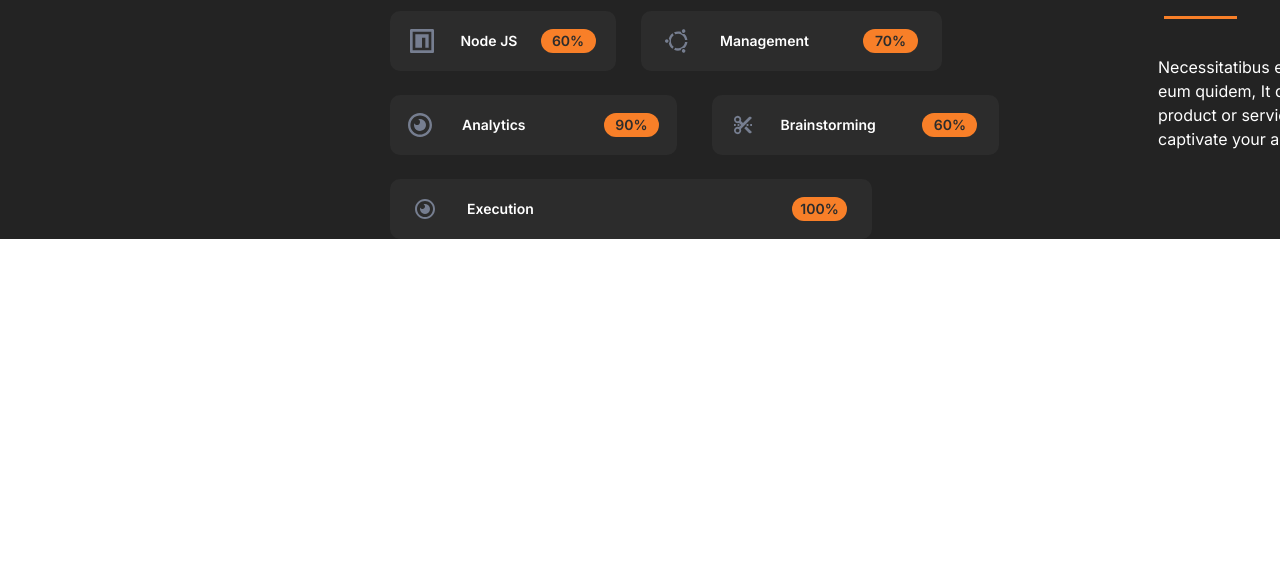
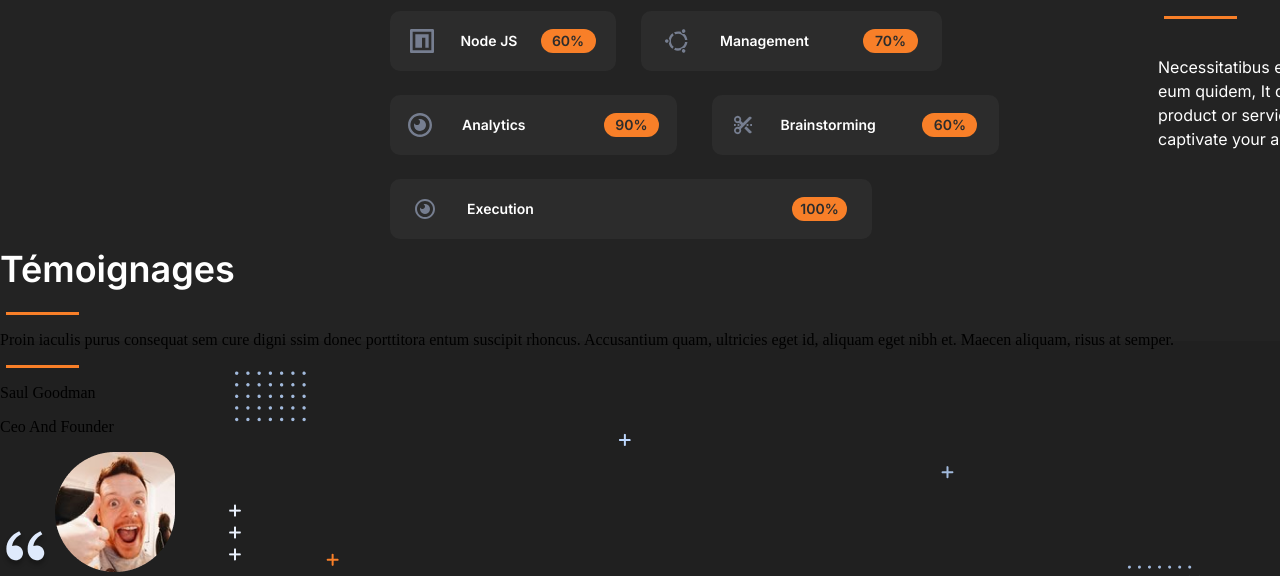
Before and after one commit to TonyJonathan/TonyJonathan.github.io, a plain HTML site: page index.html in a window 1280 px wide. Shown: the part 3927-4503 px from the top of the page. Before the commit the page ends 4166 px from the top, so only its background shows below. Drawn offline with Linux system fonts and the light colour scheme.

Commit message:
ajout de la partie index et des images de la page 6

```diff
--- a/index.html
+++ b/index.html
@@ -172,5 +172,16 @@
         <p class="buttonblock">100%</p>
     </div>
 </div>
+
+<div id="temoignages">
+    <h2>Témoignages</h2>
+    <div class="line"></div>
+    <p>Proin iaculis purus consequat sem cure digni ssim donec porttitora entum suscipit rhoncus. Accusantium quam, ultricies eget id, aliquam eget nibh et. Maecen aliquam, risus at semper.</p>
+    <div class="line"></div>
+    <p>Saul Goodman</p>
+    <p>Ceo And Founder</p>
+    <img src="picture/quotation_marks.svg" width="51" height="51" alt="gray quotation marks">
+    <img src="picture/smile.png" width="120" height="120" alt="red-haired man smiling and giving a thumbs up">
+</div>
 </body>
 </html>
```
Also changed, not shown: picture/quotation_marks.svg (added), picture/smile.png (added).
